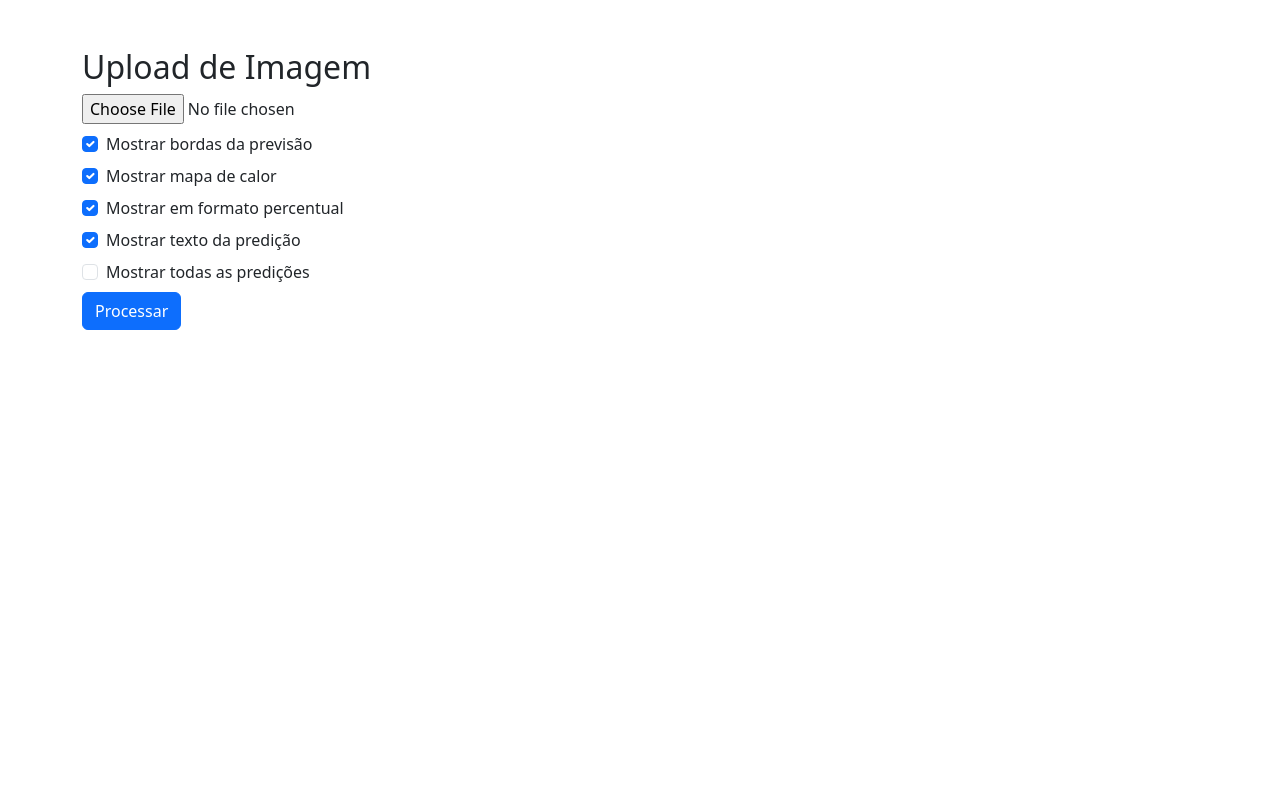
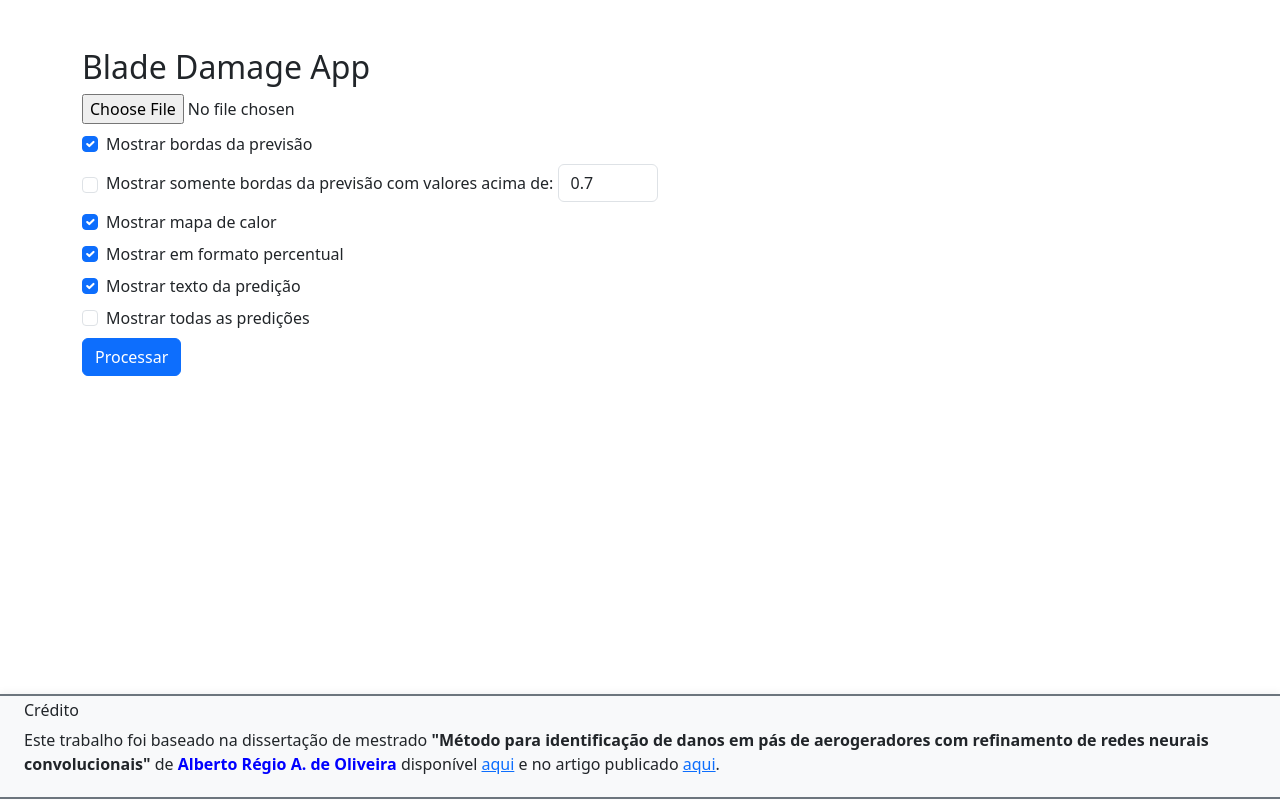
Before and after one commit to albertoregiooliveira/blade_damage_web, a Flask app: page / in a window 1280 px wide. Run offline with Flask 3, Linux system fonts and the light colour scheme; some libraries are stand-ins or nearby versions.

Commit message:
Desenvolvimento

```diff
--- a/module_web/web_app/src/core/upload.py
+++ b/module_web/web_app/src/core/upload.py
@@ -7,7 +7,6 @@ import os
 from BladeDamageConfiguration import BladeDamageConfiguration
 from module_predict.ImagePredict import ImagePredict
 
-
 def upload_file():
     print("Solicitação de upload de arquivo.")
 
@@ -15,6 +14,7 @@ def upload_file():
         return jsonify({"error": "No image uploaded"}), 400
 
     file = request.files['image']
+
 
 
     filename = file.filename
@@ -62,6 +62,7 @@ def process_image(image, form):
     ip.text_percentual = form.get('show_percentual') == 'on'
     ip.text_layout = form.get('show_all_results') == 'on'
     ip.heatmap_flag = form.get('show_heatmap') == 'on'
+    ip.threshold = 0. if form.get('show_threshold') != 'on' else float(form.get('threshold_value'))
     # ip.alpha = 1.0
 
     # Gera uma imagem
--- a/module_web/web_app/templates/index.html
+++ b/module_web/web_app/templates/index.html
@@ -4,9 +4,32 @@
     <meta charset="UTF-8">
     <title>Upload e Processamento de Imagem</title>
     <link rel="stylesheet" href="https://cdn.jsdelivr.net/npm/bootstrap@5.3.0/dist/css/bootstrap.min.css">
+    <style>
+    #creditos {
+        position: fixed;
+        left: 0;
+        bottom: 1px;
+        width: 100vw;
+        background: #f8f9fa;
+        border: 2px solid #6c757d;
+        border-left: 0;
+        border-right: 0;
+        border-radius: 0;
+        padding: 5px 5px 5px 24px;
+        z-index: 1000;
+        box-shadow: 0 -2px 8px rgba(0,0,0,0.05);
+        text-align: left;
+    }
+    #images {
+        padding: 0px 0px 100px 0px;
+    }
+    body {
+        padding-bottom: 70px; /* espaço para o rodapé */
+    }
+</style>
 </head>
 <body class="container py-5">
-    <h2>Upload de Imagem</h2>
+    <h2>Blade Damage App</h2>
     <form id="upload-form" enctype="multipart/form-data" method="post">
         <input type="file" name="image" accept="image/*" required>
 
@@ -16,6 +39,14 @@
                 Mostrar bordas da previsão
             </label>
         </div>
+        <div class="form-check my-2 d-flex align-items-center">
+            <input class="form-check-input" type="checkbox" id="show-threshold" name="show_threshold">
+            <label class="form-check-label" for="show-threshold"  style="padding-left: 8px">
+                Mostrar somente bordas da previsão com valores acima de:
+                <input type="number" class="form-control d-inline-block" style="width: 100px;" id="threshold-value" name="threshold_value" min="0" max="1" step="0.1" value="0.7" required>
+            </label>
+        </div>
+
 
         <div class="form-check my-2">
             <input class="form-check-input" type="checkbox" id="show-heatmap" name="show_heatmap" checked>
@@ -47,7 +78,7 @@
 
         <button class="btn btn-primary" type="submit">Processar</button>
     </form>
-        <div id="loading" class="text-center my-4" style="display:none;">
+    <div id="loading" class="text-center my-4" style="display:none;">
         <div class="spinner-border text-primary" role="status">
             <span class="visually-hidden">Processando...</span>
         </div>
@@ -61,10 +92,22 @@
         <div class="col">
             <h5><p id="text-prediction"></p></h5>
             <img id="processed-img" class="img-fluid" />
-
+            <p id="processing-time" class="text-muted"></p>
             <a id="download-link" class="btn btn-success mt-2" download="imagem_processada.png">Download</a>
         </div>
     </div>
+
+    <div id="creditos">
+        <h6>Crédito</h6>
+        <p>
+            Este trabalho foi baseado na dissertação de mestrado <b>"Método para identificação de danos em pás de aerogeradores com
+            refinamento de redes neurais convolucionais"</b> de <b><span style="color: blue;">Alberto Régio A. de Oliveira</span></b> disponível
+            <a href="https://drive.google.com/file/d/1bkVoQMmve2IESVbMG_dm5aFv8zztJpc8/view?usp=drive_link" target="_blank">aqui</a>
+            e no artigo publicado
+            <a href="https://drive.google.com/file/d/12tA9oIHy2125ELM2nexDXFXbc5Mbg3_w/view?usp=drive_link" target="_blank">aqui</a>.
+        </p>
+    </div>
+
     <script>
         const form = document.getElementById('upload-form');
         form.onsubmit = async (e) => {
@@ -72,7 +115,10 @@
             document.getElementById('images').style.display = 'none';
             document.getElementById('loading').style.display = 'block';
             const data = new FormData(form);
+            const startTime = performance.now();
             const response = await fetch('/upload', { method: 'POST', body: data });
+            const endTime = performance.now();
+            const duration = ((endTime - startTime) / 1000).toFixed(2);
             if (response.ok) {
                 const blob = await response.blob();
                 const url = URL.createObjectURL(blob);
@@ -90,6 +136,9 @@
                 const textPrediction = response.headers.get('text-prediction') || '-';
                 document.getElementById('text-prediction').textContent = 'Classificação: ' + textPrediction;
 
+                // Exibe o tempo de processamento
+                document.getElementById('processing-time').textContent = `Tempo de processamento: ${duration} segundos`;
+
                 document.getElementById('loading').style.display = 'none';
 
                 // Exibe as imagens
```
Also changed, not shown: module_predict/ImagePredict.py (+78 -65 lines).
